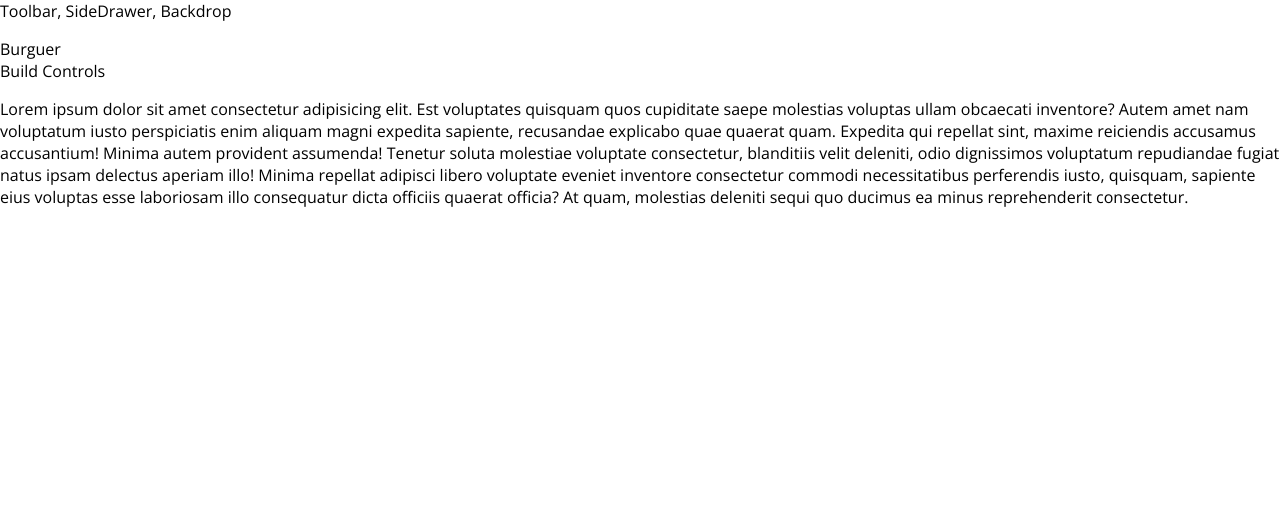
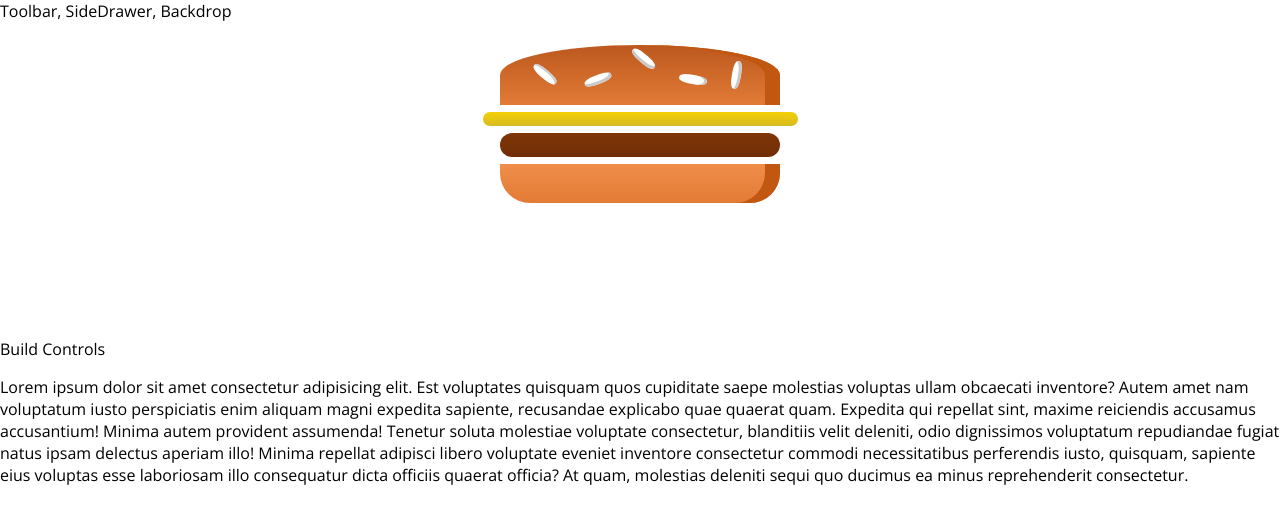
Before and after one commit to hudsonpereira/burguer-builder, a React app: page / in a window 1280 px wide. Shown: the top 524 px of the page. Built offline with nearby package versions, Linux system fonts and the light colour scheme.

Commit message:
🍔 rendering burger

```diff
--- /dev/null
+++ b/src/components/Burger/Burger.css
@@ -0,0 +1,30 @@
+.Burger {
+  width: 100%;
+  margin: auto;
+  height: 250px;
+  overflow: scroll;
+  text-align: center;
+  font-weight: bold;
+  font-size: 1.2rem;
+}
+
+@media (min-width: 1000px) and (min-height: 700px) {
+  .Burger {
+    width: 700px;
+    height: 600px;
+  }
+}
+
+@media (min-width: 500px) and (min-height: 401px) {
+  .Burger {
+    width: 450px;
+    height: 400px;
+  }
+}
+
+@media (min-width: 500px) and (min-height: 400px) {
+  .Burger {
+    width: 350px;
+    height: 300px;
+  }
+}
--- a/src/components/Burger/Burger.js
+++ b/src/components/Burger/Burger.js
@@ -0,0 +1,17 @@
+import React from 'react';
+
+import classes from './Burger.css';
+import BurgerIngredient from './BurgerIngredient/BurgerIngredient';
+
+const burger = props => {
+  return (
+    <div className={classes.Burger}>
+      <BurgerIngredient type="bread-top" />
+      <BurgerIngredient type="cheese" />
+      <BurgerIngredient type="meat" />
+      <BurgerIngredient type="bread-bottom" />
+    </div>
+  );
+}
+
+export default burger;
--- a/src/components/Burger/BurgerIngredient/BurgerIngredient.js
+++ b/src/components/Burger/BurgerIngredient/BurgerIngredient.js
@@ -31,6 +31,8 @@
       case 'salad':
         ingredient = <div className={classes.Salad}></div>
         break;
+      default:
+        ingredient = null
     }
 
     return ingredient;
--- a/src/containers/BurgerBuilder/BurgerBuilder.js
+++ b/src/containers/BurgerBuilder/BurgerBuilder.js
@@ -1,11 +1,12 @@
 import React, { Component } from 'react';
 import Aux from '../../hoc/Aux';
+import Burger from '../../components/Burger/Burger';
 
 class BurguerBuilder extends Component {
   render() {
     return (
       <Aux>
-        <div>Burguer</div>
+        <Burger />
         <div>Build Controls</div>
       </Aux>
     );
```
